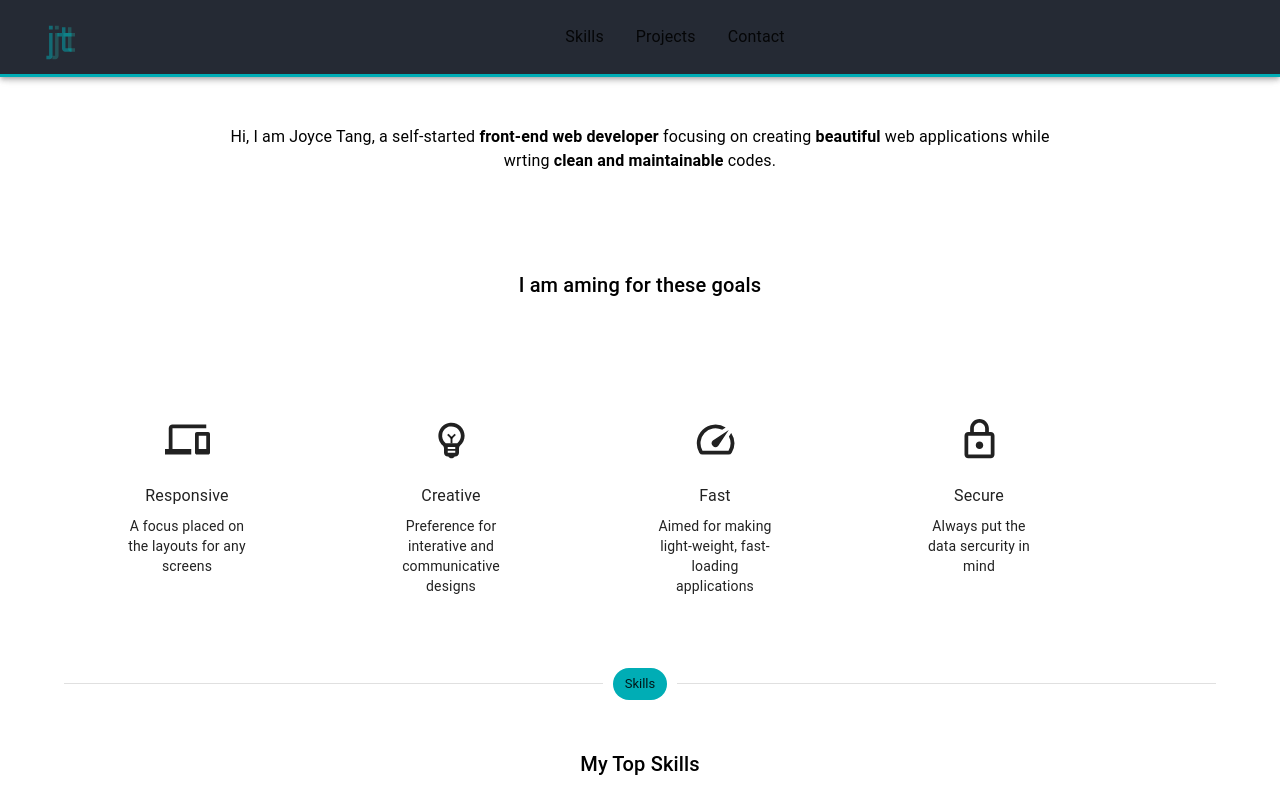
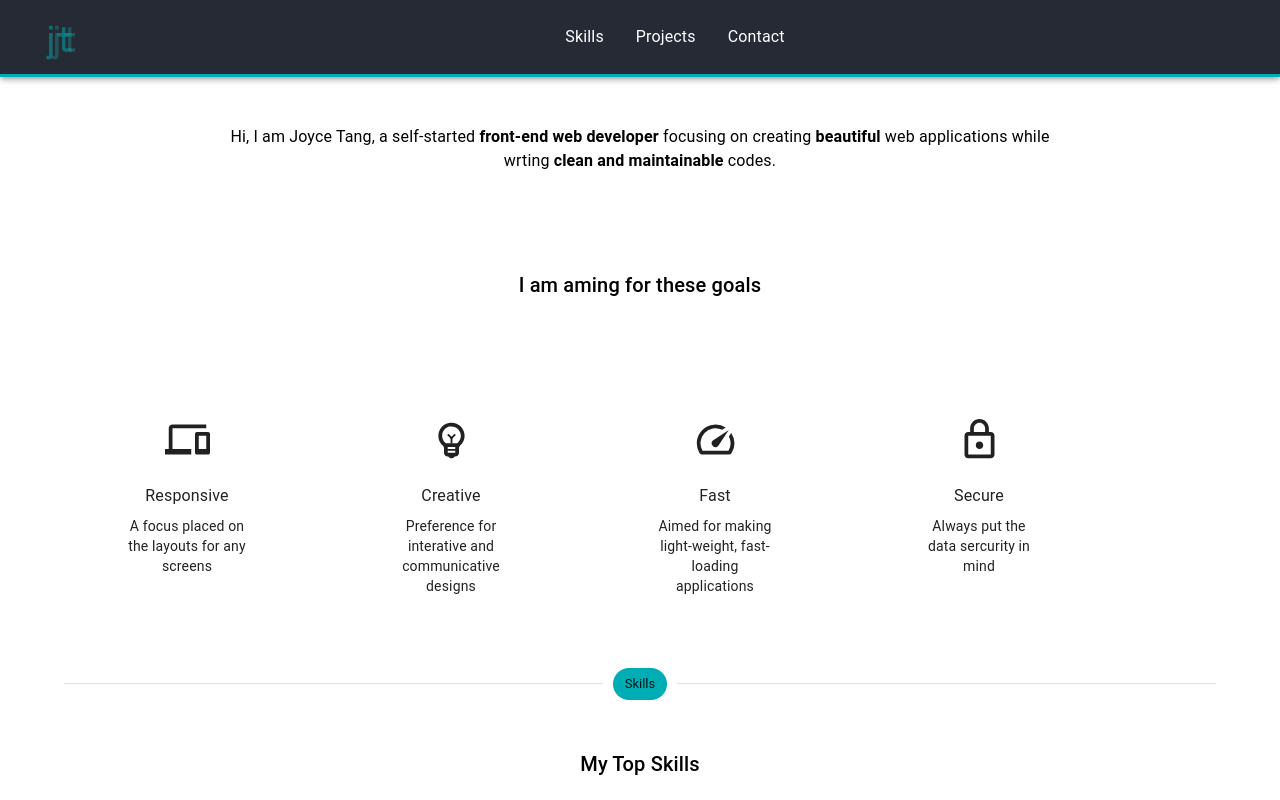
Before and after one commit to joycethh/portflio, a React (Create React App) app: page / in a window 1280 px wide. Shown: the top 800 px of the page. Built offline with nearby package versions, Linux system fonts and the light colour scheme.

Commit message:
fix navbar nav item color

```diff
--- a/src/navbar/Navbar.js
+++ b/src/navbar/Navbar.js
@@ -30,6 +30,15 @@ const StyledListItem = styled(ListItem)(({ theme }) => ({
   },
 }));
 
+const StyledLink = styled("a")(({ theme }) => ({
+  color: "#fff",
+  textAlign: "center",
+  justifyContent: "center",
+  padding: theme.spacing(1, 0),
+  "&:active": {
+    borderBottom: "solid 2px #FF2E63",
+  },
+}));
 const Navbar = () => {
   const [mobileNavIsOpen, setMobileNavIsOpen] = useState(false);
   const handleOpenNavMenu = () => {
@@ -82,6 +91,7 @@ const Navbar = () => {
             <Drawer
               open={mobileNavIsOpen}
               onClose={() => setMobileNavIsOpen(false)}
+              onClick={() => setMobileNavIsOpen(false)}
               anchor="top"
             >
               <List>
@@ -90,6 +100,7 @@ const Navbar = () => {
                     key={item}
                     {...listItemProps}
                     to={item.toLowerCase()}
+                    onClick={() => setMobileNavIsOpen(false)}
                   >
                     <StyledListItem>{item} </StyledListItem>
                   </ListItem>
@@ -107,7 +118,7 @@ const Navbar = () => {
           >
             {navItems.map((item) => (
               <MenuItem key={item}>
-                <LinkS
+                <StyledLink
                   activeClass="active"
                   to={item.toLowerCase()}
                   spy={true}
@@ -116,7 +127,7 @@ const Navbar = () => {
                   duration={500}
                 >
                   {item}
-                </LinkS>
+                </StyledLink>
               </MenuItem>
             ))}
           </Box>
--- a/src/skills/Skill.js
+++ b/src/skills/Skill.js
@@ -20,7 +20,7 @@ const Box = styled("div")(({ theme }) => ({
 
 const Skill = () => {
   return (
-    <div id="skill">
+    <div id="skills">
       <SectionContainer title="Skills">
         <Box component="div">
           <Typography variant="h6" sx={{ textAlign: "center" }}>
```
